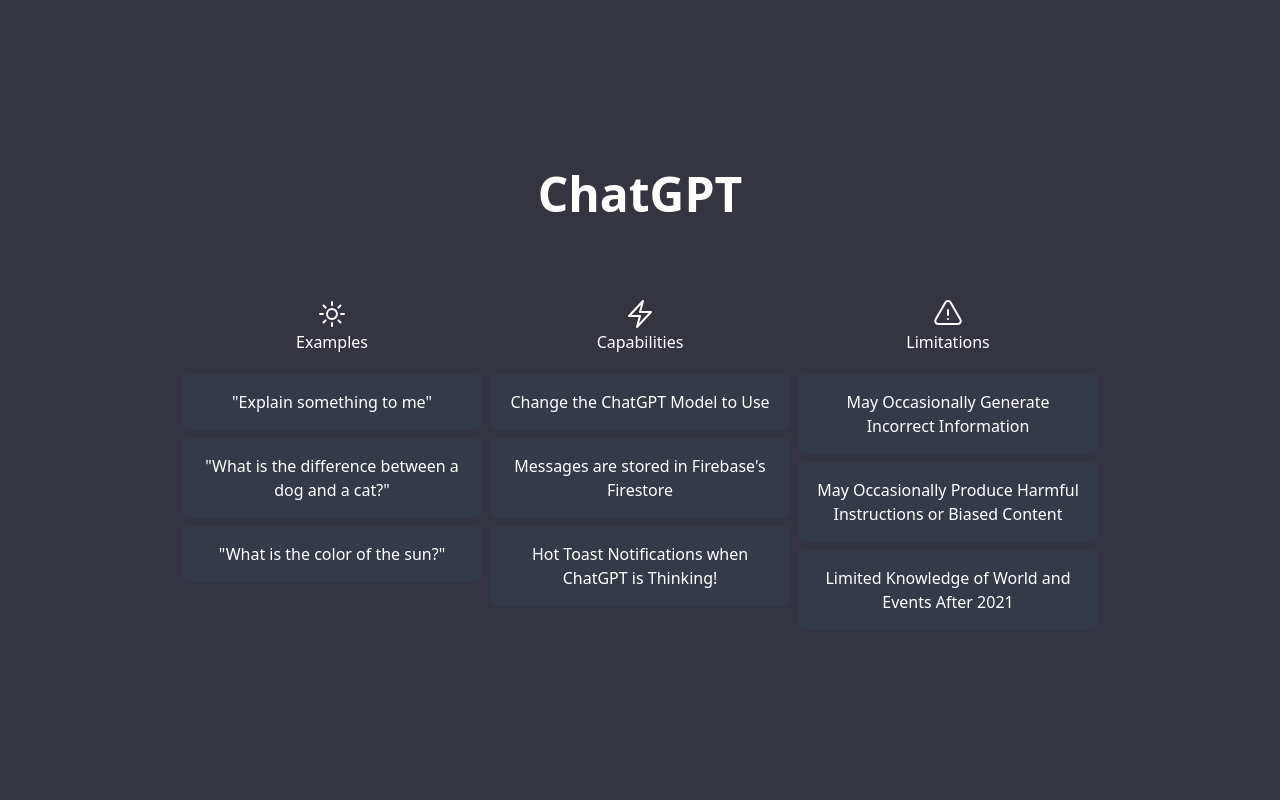
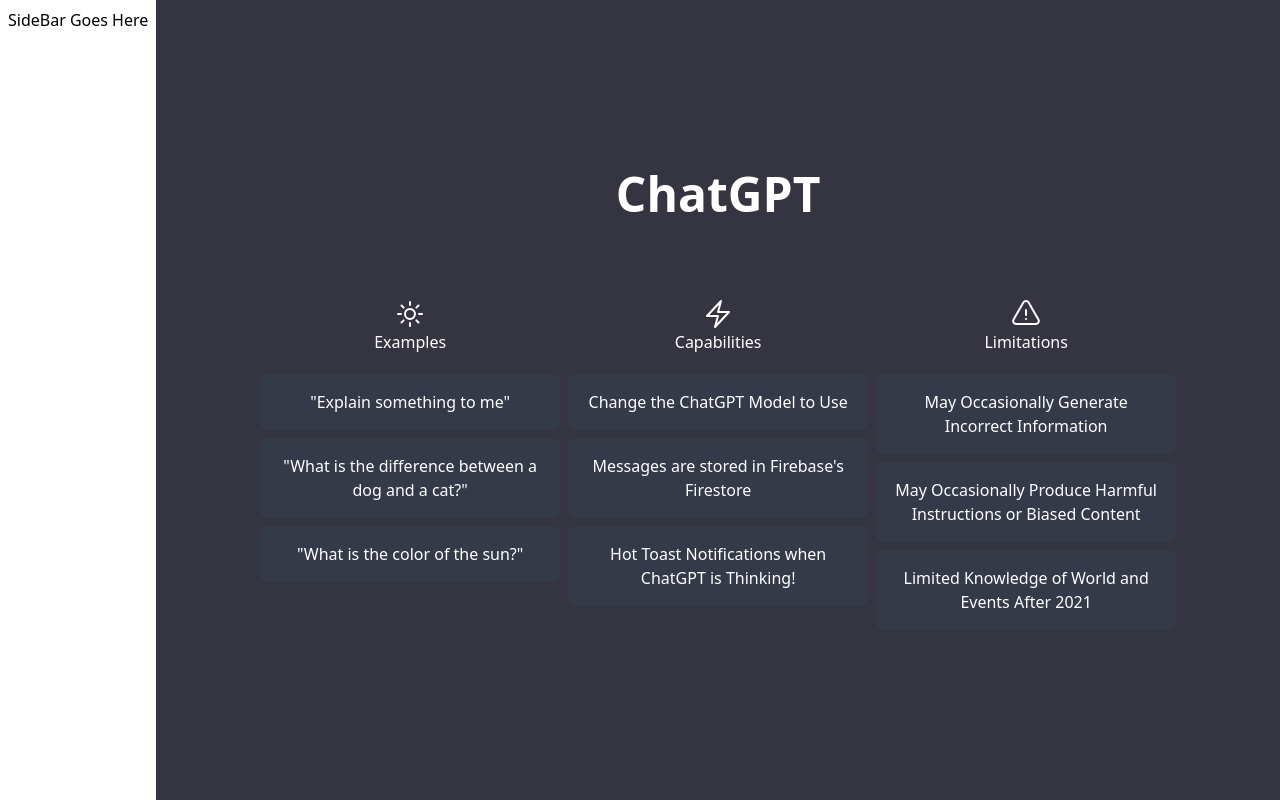
Before and after one commit to parixscm/next13_ChatGPT_Messenger, a Next.js app: page / in a window 1280 px wide. Built offline with nearby package versions, Linux system fonts and the light colour scheme.

Commit message:
📝 Feat: ADD sidebar component

```diff
--- a/app/layout.tsx
+++ b/app/layout.tsx
@@ -1,3 +1,4 @@
+import SideBar from "../components/SideBar";
 import "../styles/globals.css";
 
 export default function RootLayout({
@@ -11,6 +12,7 @@
       <body>
         <div className="flex">
           {/* Side Bar */}
+          <SideBar />
 
           {/* Client Provider - Notification */}
 
--- /dev/null
+++ b/components/SideBar.tsx
@@ -0,0 +1,16 @@
+function SideBar() {
+  return (
+    <div className="p-2 h-screen flex flex-col">
+      <div className="flex-1">
+        <div>
+          {/* New Chat */}
+          SideBar Goes Here
+          <div>{/* Model Selection */}</div>
+          {/* Map Through the Chat Rows */}
+        </div>
+      </div>
+    </div>
+  );
+}
+
+export default SideBar;
```
